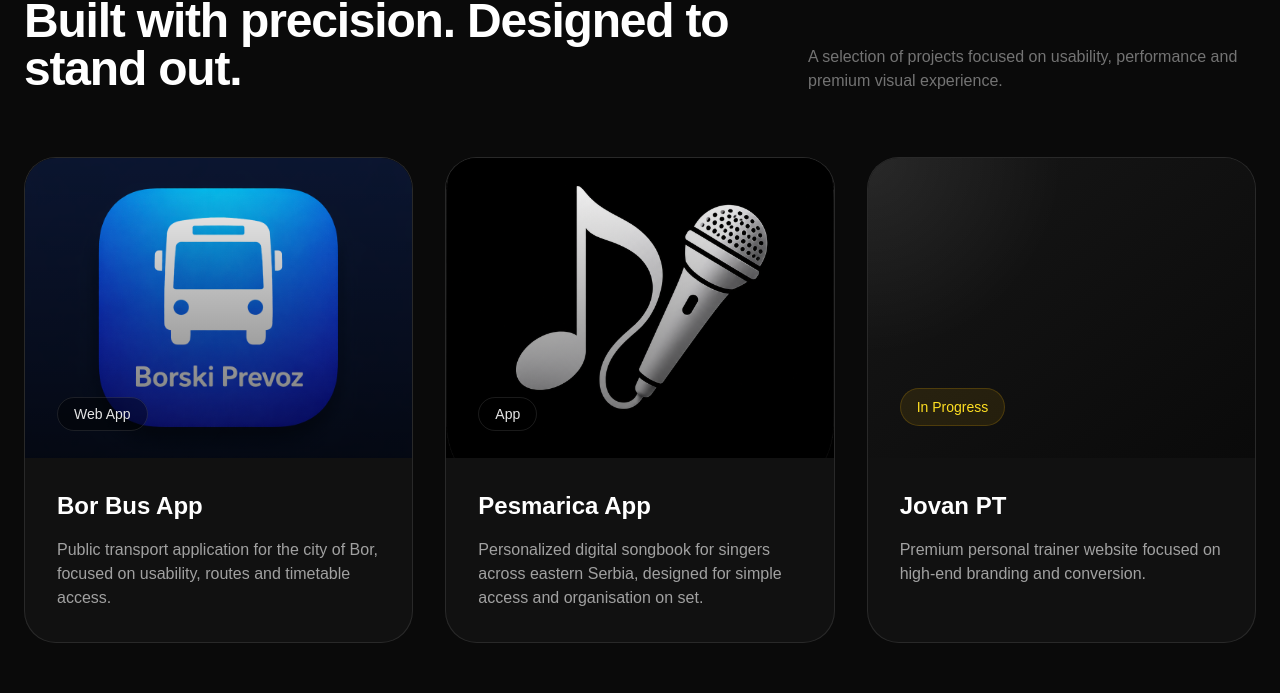
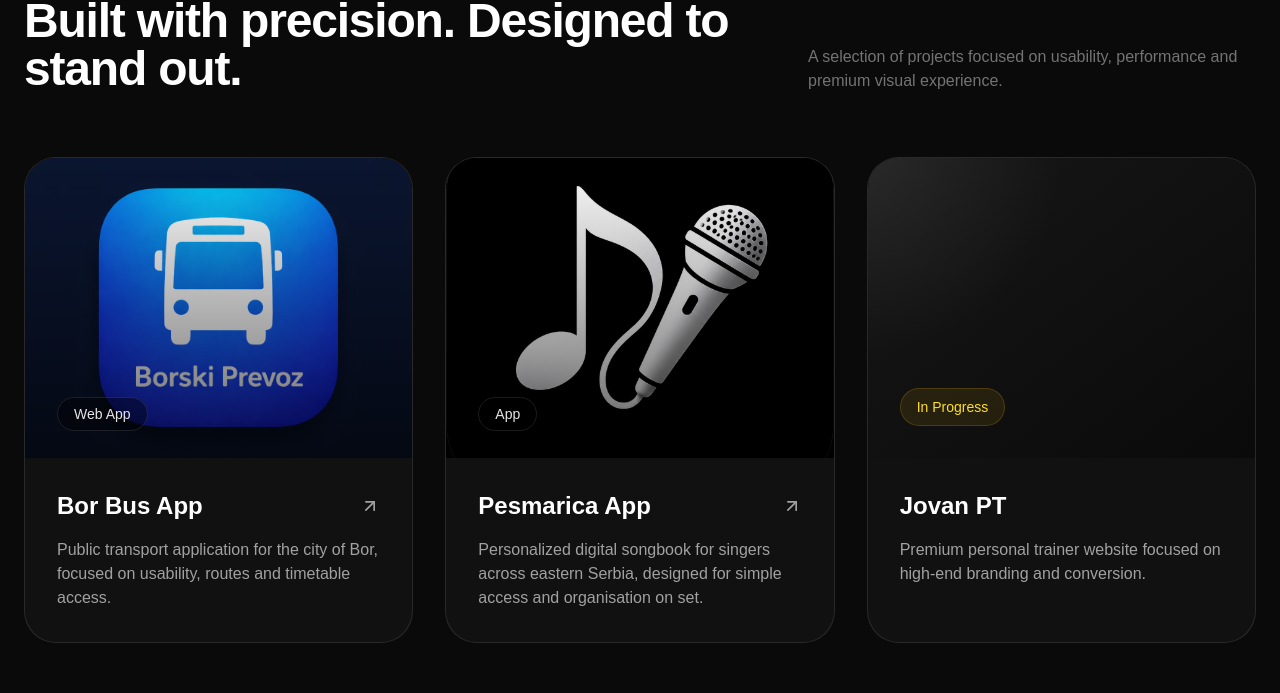
Before and after one commit to VikingVile/Valdr-Studio, a Next.js app: page / in a window 1280 px wide. Shown: the part 1821-2514 px from the top of the page. Built offline with nearby package versions, Linux system fonts and the light colour scheme.

Commit message:
Add live project links

```diff
--- a/app/page.tsx
+++ b/app/page.tsx
@@ -661,8 +661,13 @@ export default function Home() {
 
             <div className="grid gap-8 lg:grid-cols-3">
               {/* BOR BUS */}
-              <div className="group overflow-hidden rounded-[32px] border border-white/10 bg-white/[0.03] transition duration-500 hover:-translate-y-2 hover:border-white/20 hover:shadow-[0_20px_80px_rgba(0,0,0,0.35)]">
-                <div className="relative h-[300px] overflow-hidden bg-neutral-950">
+              <a
+                 href="https://borskiprevoz.netlify.app/"
+                  target="_blank"
+                  rel="noopener noreferrer"
+                  className="group block overflow-hidden rounded-[32px] border border-white/10 bg-white/[0.03] transition duration-500 hover:-translate-y-2 hover:border-white/20 hover:shadow-[0_20px_80px_rgba(0,0,0,0.35)]"
+                  >
+                <div className="relative h-[240px] md:h-[300px] overflow-hidden bg-neutral-950">
                 <Image
                 src="/images/favicon.png.png"
                 alt="Bor Bus App"
@@ -681,16 +686,28 @@ export default function Home() {
     </div>
 
           <div className="p-8">
+            <div className="flex items-center justify-between">
               <h3 className="text-2xl font-semibold">
                 {t.work.borTitle}
               </h3>
-                  <p className="mt-4 text-neutral-400">{t.work.borText}</p>
-                </div>
+
+              <ArrowUpRight className="h-5 w-5 text-neutral-400 transition duration-300 group-hover:translate-x-1 group-hover:-translate-y-1 group-hover:text-white" />
             </div>
 
+             <p className="mt-4 text-neutral-400">
+           {t.work.borText}
+          </p>
+        </div>
+      </a>
+
               {/* PESMARICA */}
-              <div className="group overflow-hidden rounded-[32px] border border-white/10 bg-white/[0.03] transition duration-500 hover:-translate-y-2 hover:border-white/20 hover:shadow-[0_20px_80px_rgba(0,0,0,0.35)]">
-                <div className="relative h-[300px] overflow-hidden bg-neutral-950">
+              <a
+                  href="https://pesmarica.netlify.app/"
+                  target="_blank"
+                  rel="noopener noreferrer"
+                  className="group block overflow-hidden rounded-[32px] border border-white/10 bg-white/[0.03] transition duration-500 hover:-translate-y-2 hover:border-white/20 hover:shadow-[0_20px_80px_rgba(0,0,0,0.35)]"
+                >
+                  <div className="relative h-[240px] md:h-[300px] overflow-hidden bg-neutral-950">
                     <Image
                       src="/images/pesmarica.png.png"
                       alt="Pesmarica App"
@@ -709,14 +726,19 @@ export default function Home() {
                   </div>
 
                   <div className="p-8">
+                    <div className="flex items-center justify-between">
                       <h3 className="text-2xl font-semibold">
                         {t.work.pesmaricaTitle}
                       </h3>
+
+                      <ArrowUpRight className="h-5 w-5 text-neutral-400 transition duration-300 group-hover:translate-x-1 group-hover:-translate-y-1 group-hover:text-white" />
+                    </div>
+
                     <p className="mt-4 text-neutral-400">
                       {t.work.pesmaricaText}
                     </p>
                   </div>
-              </div>
+                </a>
 
               {/* JOVAN PT */}
               <div className="group overflow-hidden rounded-[32px] border border-white/10 bg-white/[0.03] transition duration-500 hover:-translate-y-2 hover:border-white/20 hover:shadow-[0_20px_80px_rgba(0,0,0,0.35)]">
```
Lines whose indentation alone changed are shown as unchanged.
